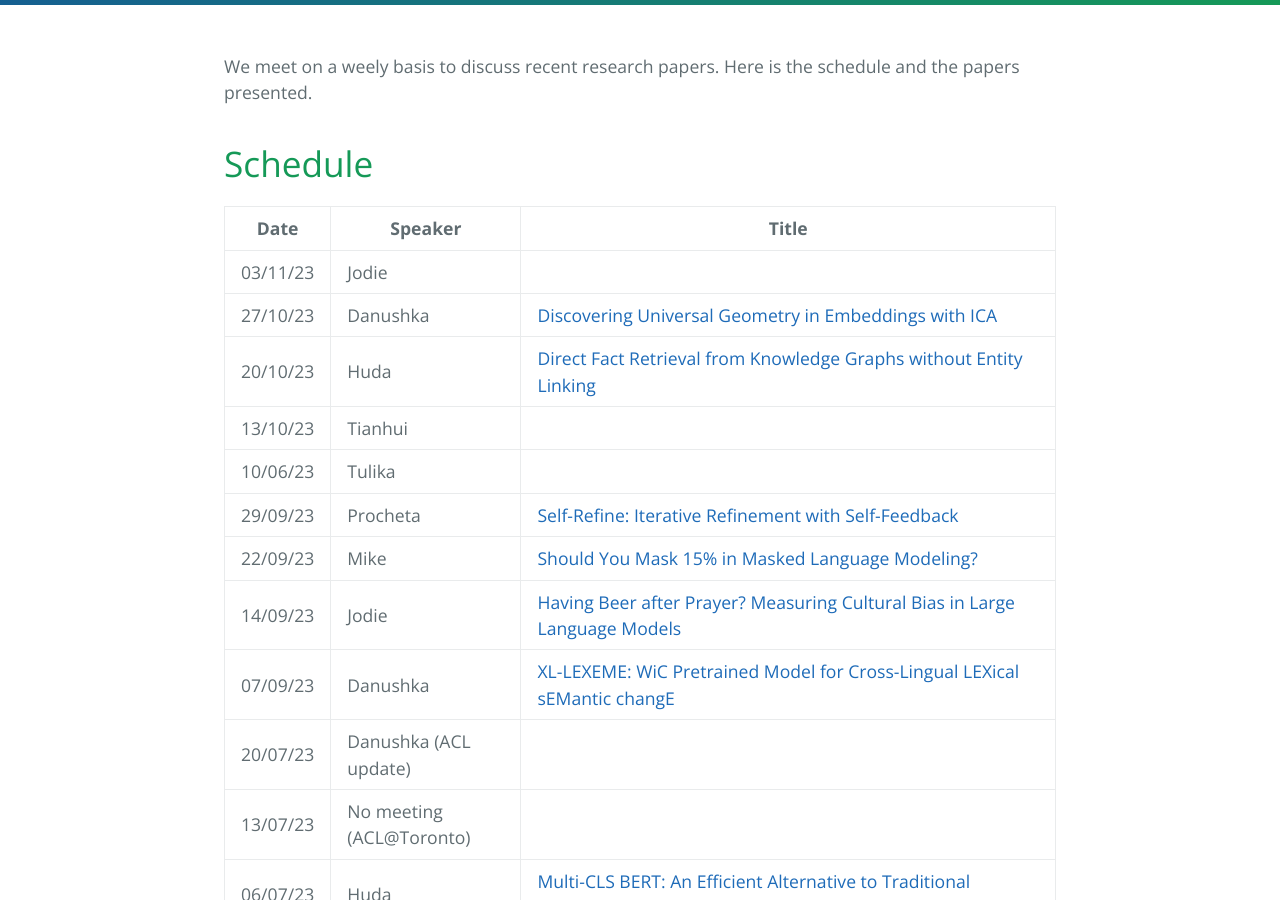
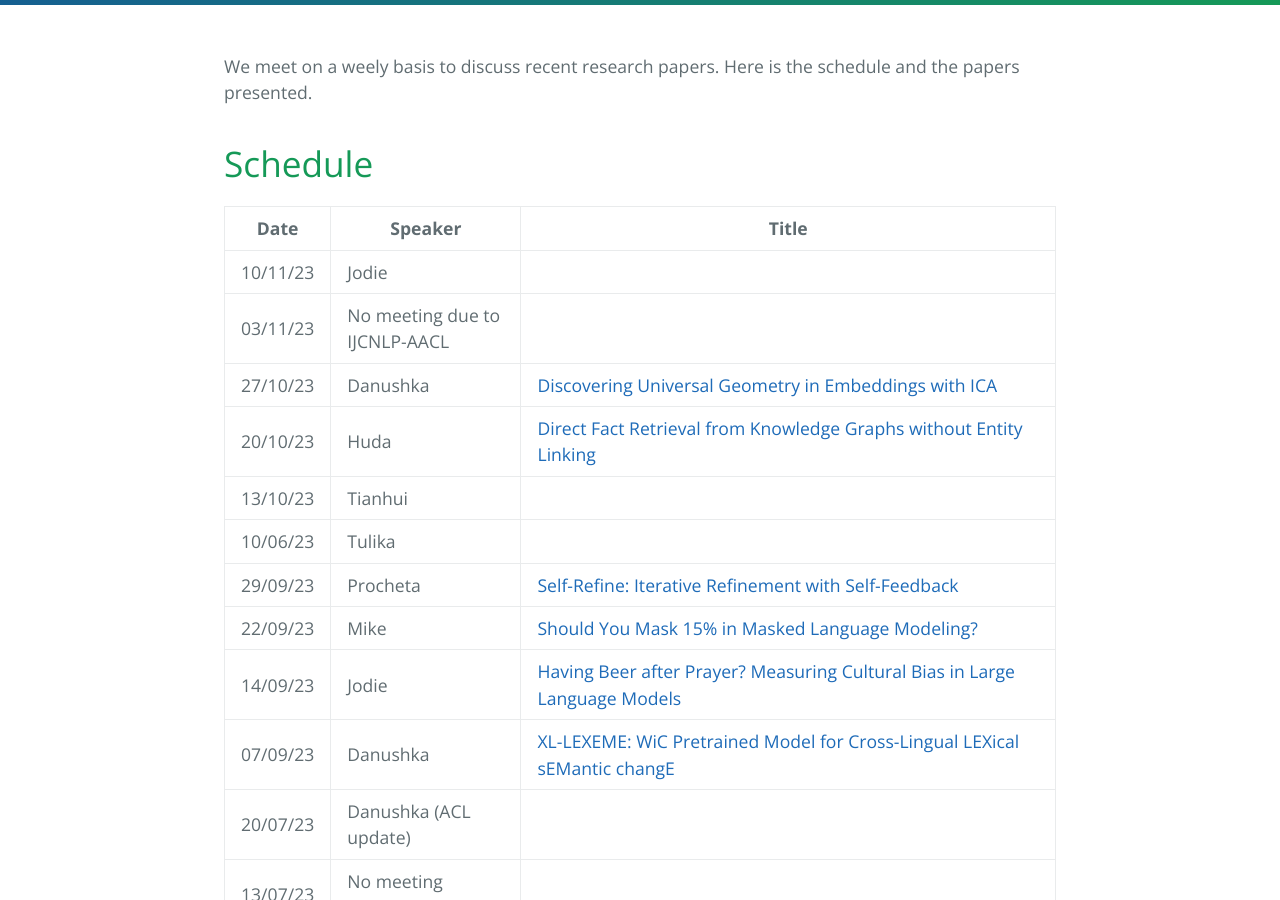
Before and after one commit to LivNLP/livnlp.github.io, a Jekyll site: the page built from reading.md, in a window 1280 px wide and 900 px high, scrolled down 368 px. Built offline with Jekyll 4.4.1, drawn with Linux system fonts in a browser that asks for light colours.

Commit message:
Update reading.md

```diff
--- a/reading.md
+++ b/reading.md
@@ -13,7 +13,8 @@ We meet on a weely basis to discuss recent research papers. Here is the schedule
 
 | Date | Speaker | Title |
 | ----- | ------- | ----- |
-| 03/11/23 | Jodie | |
+| 10/11/23 | Jodie | |
+| 03/11/23 | No meeting due to IJCNLP-AACL | |
 | 27/10/23 | Danushka |[Discovering Universal Geometry in Embeddings with ICA](https://arxiv.org/abs/2305.13175) |
 | 20/10/23 | Huda | [Direct Fact Retrieval from Knowledge Graphs without Entity Linking](https://aclanthology.org/2023.acl-long.558.pdf)|
 | 13/10/23 | Tianhui | |
```
